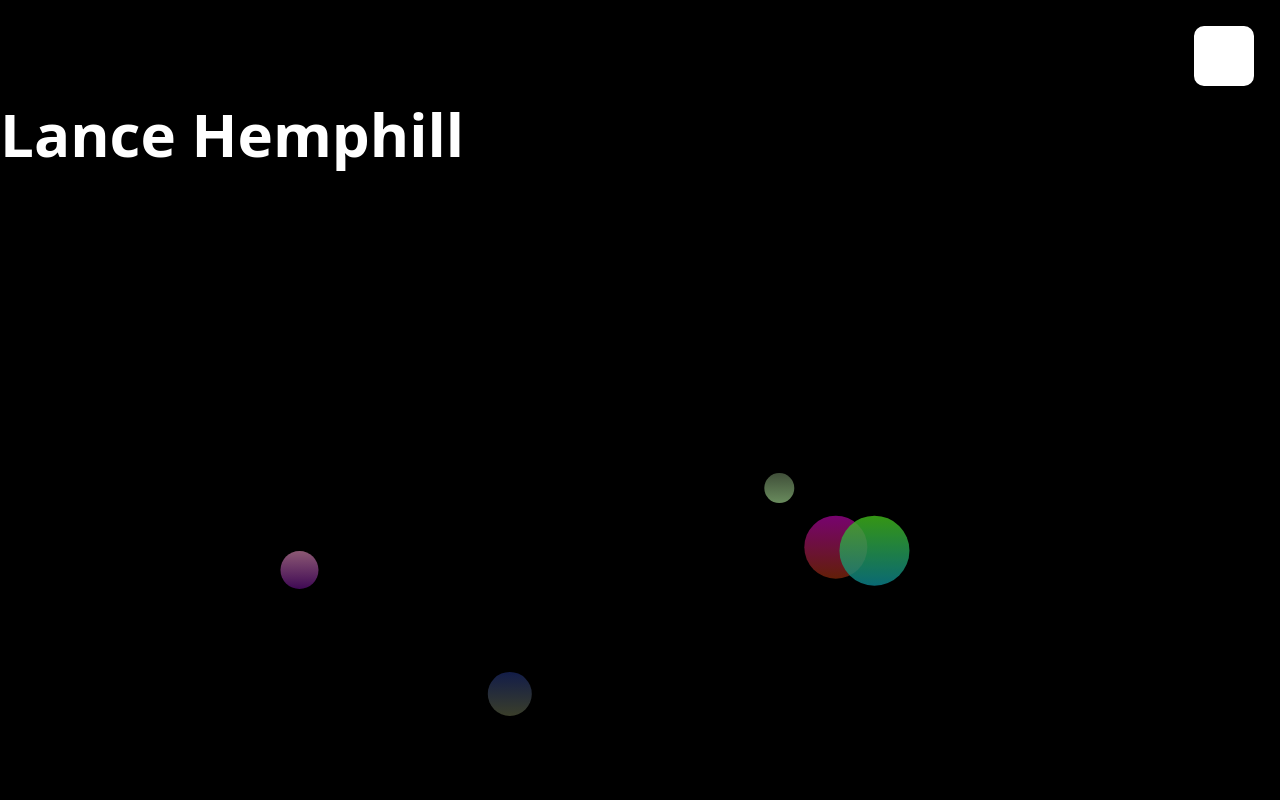
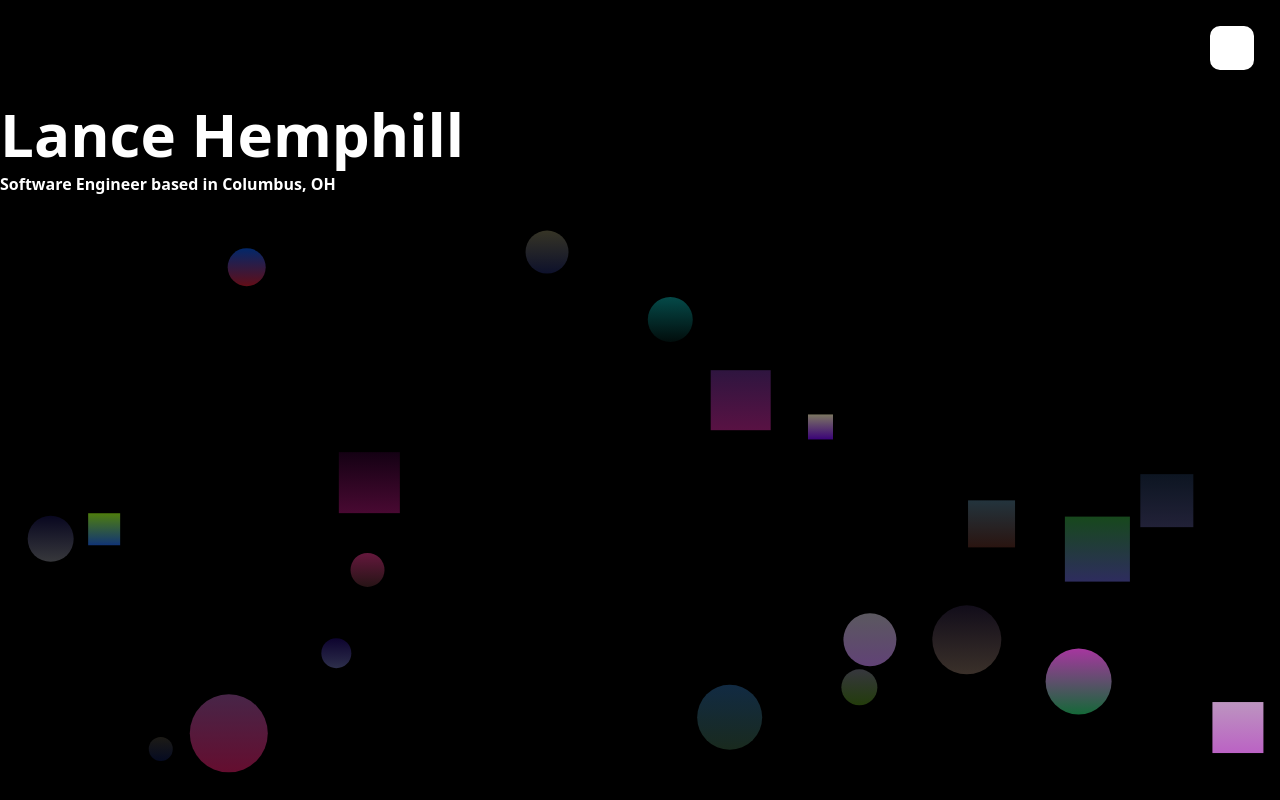
Before and after one commit to IzykGit/portfolio3, a React (Vite) app in the folder Client/: page / in a window 1280 px wide. Built offline with nearby package versions, Linux system fonts and the light colour scheme.

Commit message:
created a second particle layer, particles now move more smoothly

```diff
--- a/Client/src/App.jsx
+++ b/Client/src/App.jsx
@@ -2,15 +2,17 @@ import { BrowserRouter, Routes, Route } from "react-router-dom"
 import Home from './pages/Home'
 import Header from './components/Header'
 import ThemeProvider from './contexts/Theme'
-import Particles from "./components/Particles"
+import ParticlesOne from "./components/ParticlesOne"
+import ParticlesTwo from "./components/ParticlesTwo"
 
 const App = () => {
   return (
     <>
       <ThemeProvider>
-      <Particles />
+      <ParticlesOne />
+      <ParticlesTwo />
       <Header />
-      <div className='max-w-7xl mx-auto'>
+      <div className='max-w-7xl mx-auto z-10 relative'>
         <BrowserRouter>
           <Routes>
             <Route path='/' element={<Home />} />
--- a/Client/src/components/Header.jsx
+++ b/Client/src/components/Header.jsx
@@ -16,7 +16,7 @@ const Header = () => {
 
   const rotateAndCollapse = {
     rotate: "0deg",
-    width: 64,
+    width: 48,
     transition: { duration: 0.3, ease: "easeInOut", rotate: { delay: 0.3, duration: 0.4 } }
   };
 
@@ -31,7 +31,7 @@ const Header = () => {
       variants={{ rotateAndExpand, rotateAndCollapse }}
       animate={expanded ? "rotateAndExpand" : "rotateAndCollapse"}
       onClick={headerClicked}
-      className={`border-2 ${theme === "dark" ? "bg-white" : "bg-black"} w-16 h-16 top-6 right-6 absolute rounded-xl cursor-pointer`}
+      className={`border-2 ${theme === "dark" ? "bg-white" : "bg-black"} w-12 h-12 top-6 right-6 absolute rounded-xl cursor-pointer`}
       >
     </motion.header>
   )
--- a/Client/src/components/Hero.jsx
+++ b/Client/src/components/Hero.jsx
@@ -6,12 +6,10 @@ import { useContext } from "react"
 
 const HeroComponent = () => {
 
-      const { theme } = useContext(ThemeContext)
+    const { theme } = useContext(ThemeContext)
 
     const name = "Lance-Hemphill"
     const nameArr = name.split("")
-
-    console.log(nameArr)
 
     const randomNameAnimation = () => {
         const randomX = Math.random() * (300 - (-300) + 1) + (-300);
@@ -24,8 +22,8 @@ const HeroComponent = () => {
 
 
         return {
-            x: [ randomX, 0 ],
-            y: [ randomY, 0 ],
+            x: [randomX, 0],
+            y: [randomY, 0],
             opacity: [1, 0, 1],
             transition: { delay: randomDelayMain, duration: mainDuration, ease: "easeIn", opacity: { duration: 0.2, delay: randomDelayOpacity } }
         }
@@ -33,11 +31,21 @@ const HeroComponent = () => {
 
 
     return (
-        <section className={`${theme === "dark" ? "text-white" : "text-black"} flex`}>
-            {nameArr.map((letter, i) => (
-                <motion.h1 animate={randomNameAnimation}  key={i} className='text-6xl font-bold'>{letter === "-" ? "\u00A0" : letter}</motion.h1>
-            ))}
-        </section>
+        <>
+            <section className={`${theme === "dark" ? "text-white" : "text-black"} flex-col h-fit`}>
+                <div className="flex mb-2">
+                    {nameArr.map((letter, i) => (
+                        <motion.p animate={randomNameAnimation} key={i} className='text-6xl font-bold'>{letter === "-" ? "\u00A0" : letter}</motion.p>
+                    ))}
+
+                </div>
+
+                <div>
+                    <motion.p className="font-semibold">Software Engineer based in Columbus, OH</motion.p>
+                </div>
+
+            </section>
+        </>
     )
 }
 
--- /dev/null
+++ b/Client/src/components/ParticlesOne.jsx
@@ -0,0 +1,73 @@
+import { useEffect, useState } from "react";
+import { motion } from "framer-motion";
+
+
+const ParticlesOne = () => {
+    const [particles, setParticles] = useState([])
+
+    const generateColor = () => {
+
+        const r = Math.floor(Math.random() * 255)
+        const g = Math.floor(Math.random() * 255)
+        const b = Math.floor(Math.random() * 255)
+
+        return `rgb(${r}, ${g}, ${b})`
+    }
+
+
+    const generateRandomParticleAnimation = () => {
+        const randomXStart = Math.random() * window.innerWidth;
+        const randomYStart = Math.random() * window.innerHeight;
+        const randomXEnd = Math.random() * window.innerWidth;
+        const randomYEnd = Math.random() * window.innerHeight;
+
+        const randomDuration = Math.random() * (30 - 15) + 15;
+
+        return {
+            x: [randomXStart, randomXEnd],
+            y: [randomYStart, randomYEnd],
+            opacity: [0, 1, 0],
+            transition: { duration: randomDuration, ease: "easeInOut", repeat: Infinity }
+        };
+    }
+
+    const generateRandomParticleSize = () => {
+        return Math.floor(Math.random() * (80 - 20)) + 20
+    }
+
+
+    useEffect(() => {
+        const particleCount = 40;
+        const newParticles = Array.from({ length: particleCount }, (_, i) => {
+            return {
+                id: i,
+                size: generateRandomParticleSize(),
+                animation: generateRandomParticleAnimation(),
+                color1: generateColor(),
+                color2: generateColor()
+            };
+        });
+
+        setParticles(newParticles);
+    }, []);
+
+    return (
+            <div className="fixed z-0 overflow-hidden w-screen h-screen">
+                {particles.map((particle) => (
+                    <motion.div key={particle.id}
+                        initial={{ opacity: 0 }}
+                        animate={particle.animation}
+                        className={`rounded-full`}
+                        style={{
+                            width: `${particle.size}px`,
+                            height: `${particle.size}px`,
+                            backgroundImage: `linear-gradient(${particle.color1}, ${particle.color2})`,
+                        }}
+                    >
+                    </motion.div>
+                ))}
+            </div>
+    )
+}
+
+export default ParticlesOne;
--- a/Client/src/components/Particles.jsx
+++ b/Client/src/components/ParticlesTwo.jsx
@@ -2,7 +2,7 @@ import { useEffect, useState } from "react";
 import { motion } from "framer-motion";
 
 
-const Particles = () => {
+const ParticlesTwo = () => {
     const [particles, setParticles] = useState([])
 
     const generateColor = () => {
@@ -16,10 +16,10 @@ const Particles = () => {
 
 
     const generateRandomParticleAnimation = () => {
-        const randomXStart = Math.random() * (window.innerWidth + 1)
-        const randomYStart = Math.random() * (window.innerHeight + 1)
-        const randomXEnd = Math.random() * (window.innerWidth + 1)
-        const randomYEnd = Math.random() * (window.innerHeight + 1)
+        const randomXStart = Math.random() * window.innerWidth;
+        const randomYStart = Math.random() * window.innerHeight;
+        const randomXEnd = Math.random() * window.innerWidth;
+        const randomYEnd = Math.random() * window.innerHeight;
 
         const randomDuration = Math.random() * (30 - 15) + 15;
 
@@ -37,7 +37,7 @@ const Particles = () => {
 
 
     useEffect(() => {
-        const particleCount = 20;
+        const particleCount = 40;
         const newParticles = Array.from({ length: particleCount }, (_, i) => {
             return {
                 id: i,
@@ -52,16 +52,15 @@ const Particles = () => {
     }, []);
 
     return (
-            <div className="absolute z-0 overflow-hidden w-screen h-screen">
+            <div className="fixed z-0 overflow-hidden w-screen h-screen">
                 {particles.map((particle) => (
                     <motion.div key={particle.id}
                         initial={{ opacity: 0 }}
                         animate={particle.animation}
-                        className={`rounded-full`}
                         style={{
                             width: `${particle.size}px`,
                             height: `${particle.size}px`,
-                            backgroundImage: `linear-gradient(${particle.color1}, ${particle.color2})`
+                            backgroundImage: `linear-gradient(${particle.color1}, ${particle.color2})`,
                         }}
                     >
                     </motion.div>
@@ -70,4 +69,4 @@ const Particles = () => {
     )
 }
 
-export default Particles;
+export default ParticlesTwo;
```
